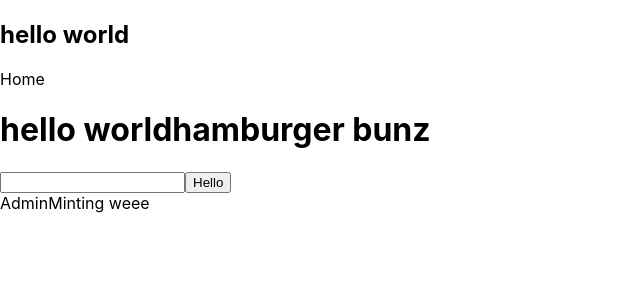
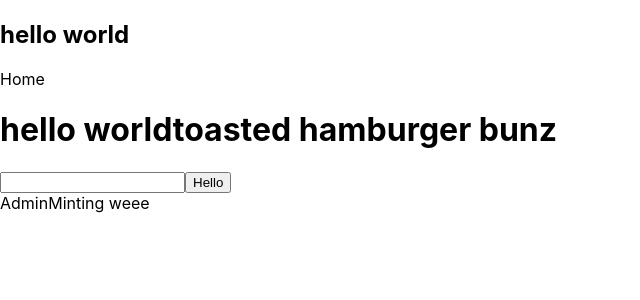
Before and after one commit to kitfud/lightProject, a React (Create React App) app: page / in a window 1280 px wide. Shown: the top 300 px of the page, without its empty margins (0-640 px from the left). Built offline with nearby package versions, Linux system fonts and the light colour scheme.

Commit message:
added toasted to the bunz

```diff
--- a/src/App.js
+++ b/src/App.js
@@ -10,7 +10,7 @@ let hello = "hello world"
 
 console.log(hello + "bing bong bang boom")
 
-let food = "hamburger bunz"
+let food = "toasted hamburger bunz "
 
   return (
 
```
